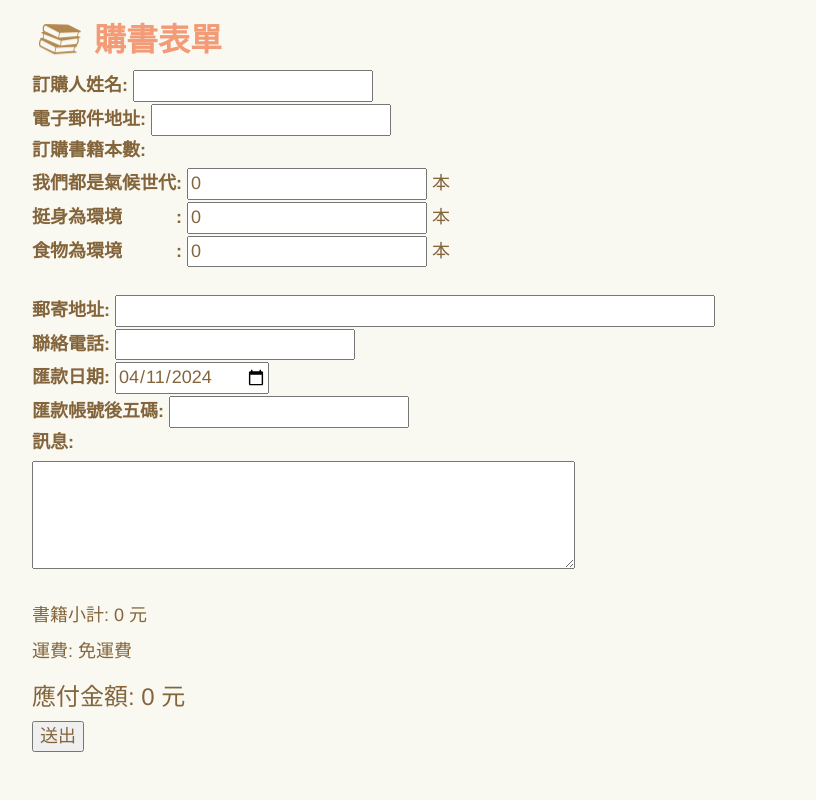
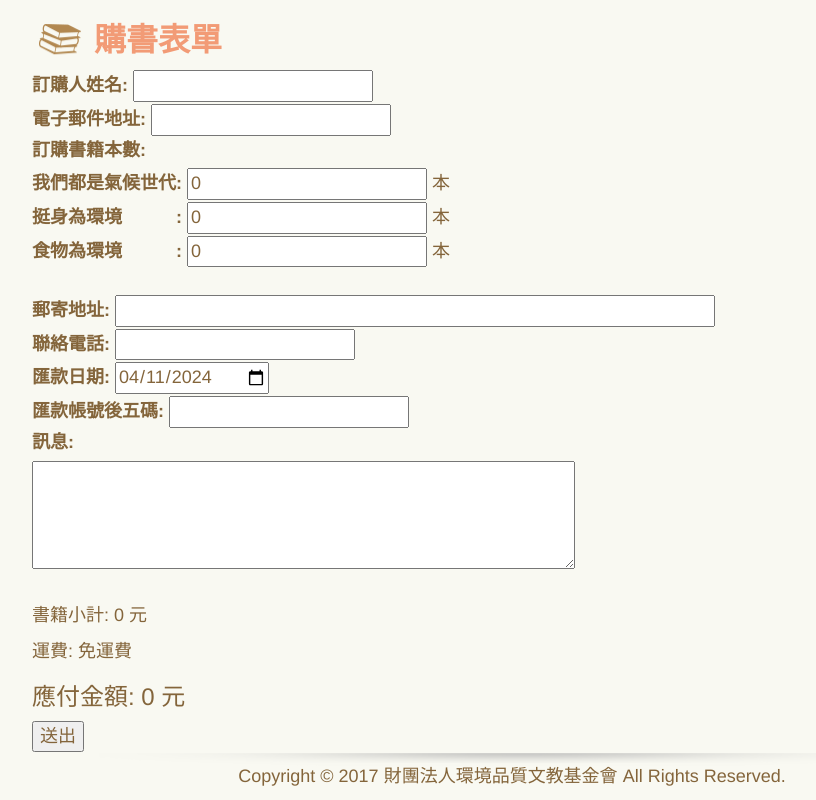
Before and after one commit to dx90c/eqpfbook, a plain HTML site: page eqpf3.html in a window 1280 px wide. Shown: the part 1271-2071 px from the top of the page, without its empty margins (113-929 px from the left). Before the commit the page ends 2023 px from the top, so only its background shows below. Drawn offline with Linux system fonts and the light colour scheme.

Commit message:
Add files via upload

```diff
--- a/eqpf3.html
+++ b/eqpf3.html
@@ -242,3 +242,15 @@ function calculateTotal() {
 }
 </script>
 <!-- 計算機程式碼結束 -->
+
+
+<div class="indexFooter">
+    <div class="row">
+        <div class="text-center col-md-12">
+            <p>Copyright © 2017 財團法人環境品質文教基金會 All Rights Reserved.</p>
+        </div>
+    </div>
+</div>
+
+</body>
+</html>
```
